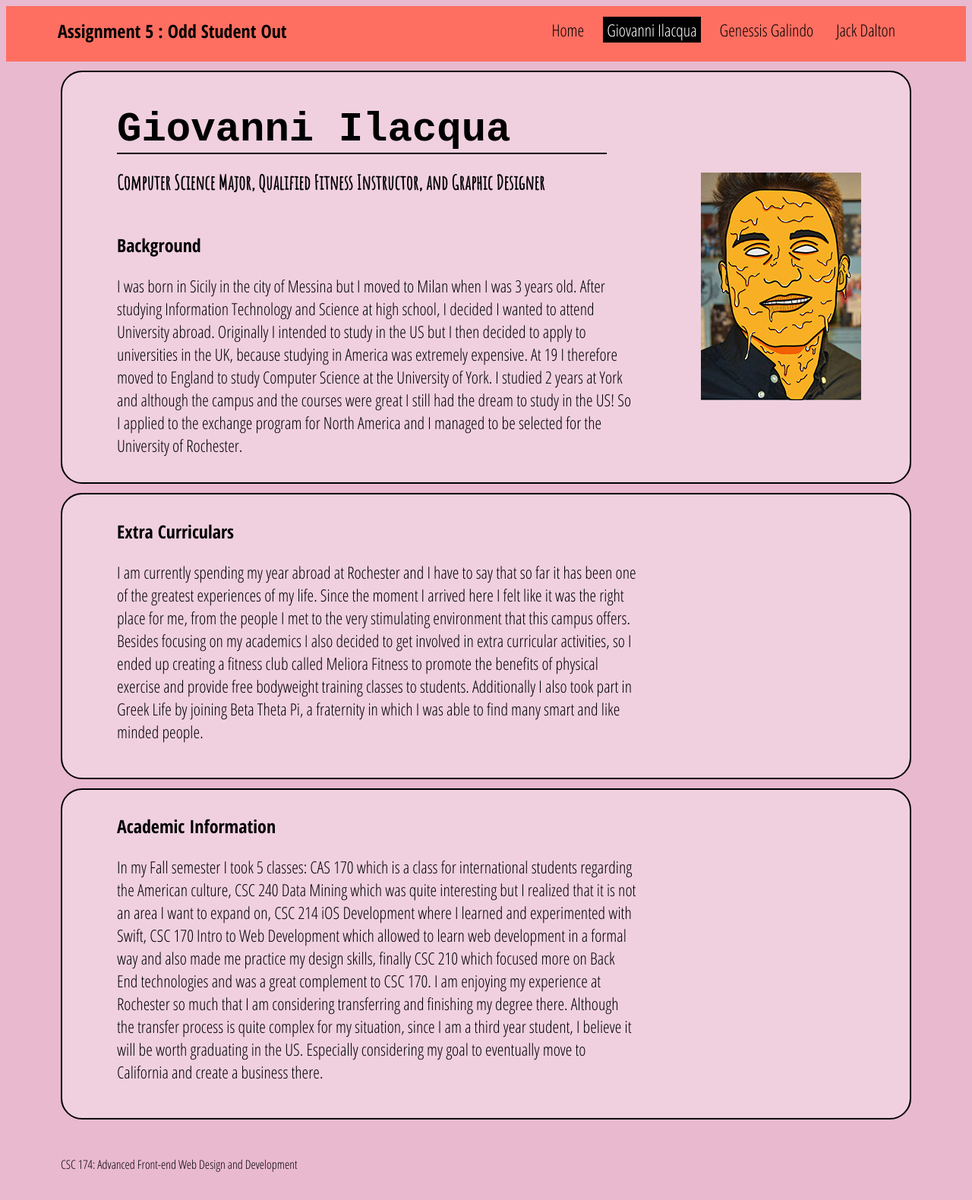
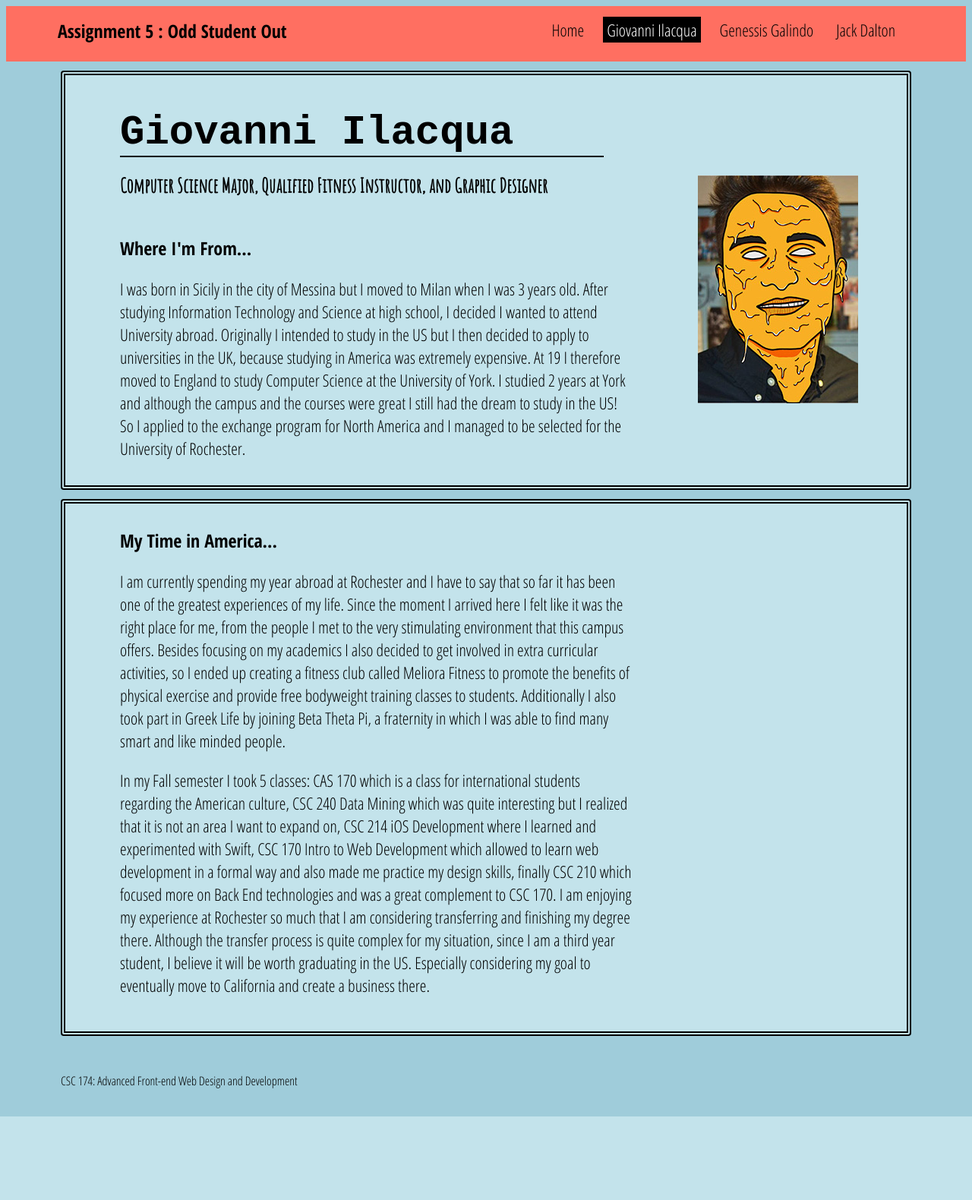
Before and after one commit to qw6200/CSC174Assignment5, a PHP site: page /giovanni.php in a window 1280 px wide. Shown: the whole page at 76% size. After the commit the page ends 1470 px from the top, so only its background shows below. Run offline with PHP 8.4, Linux system fonts and the light colour scheme.

Commit message:
made odd one more odd

```diff
--- a/css/styles.css
+++ b/css/styles.css
@@ -77,6 +77,32 @@ nav a{
 /************Layout Rules****************/
 
 /************Module Rules****************/
+
+.oddbody {
+    background-color: rgb(159, 204, 218);
+    font-family: 'Open Sans Condensed', sans-serif;
+}
+
+.oddbotcontainer {
+    margin: 0px 72px 12px 72px;
+    border: double 6px black;
+    border-radius: 4px;
+    background-color: rgb(195, 227, 235);
+    padding-bottom: 12px;
+}
+
+.oddtopcontainer {
+    display: grid;
+    grid-template-columns: 2fr 1fr;
+    margin: 0 auto;
+    border: double 6px black;
+    border-radius: 4px;
+    padding-left: 72px;
+    padding-bottom: 12px;
+    background-color: rgb(195, 227, 235);
+}
+
+
 .banner {
     display: flex;
     padding: 0px 68px 0px 68px;
@@ -122,12 +148,9 @@ nav a{
 
 .slider {
     margin: 24px 400px 12px 400px;
-
-
     background-color: rgb(240, 208, 223);
     text-align: center;
 }
-
 
 
 .homecontainer {
--- a/giovanni.php
+++ b/giovanni.php
@@ -6,7 +6,7 @@
 	<title>Giovanni Ilacqua</title>
 </head>
 
-<body>
+<body class="oddbody">
 
 	<header class="banner">
 
@@ -21,7 +21,7 @@
 
 	<main>
 		<article>
-			<div class="topcontainer">
+			<div class="oddtopcontainer">
 				<div class="student">
 					<h1>Giovanni Ilacqua</h1>
 					<h3>Computer Science Major, Qualified Fitness Instructor, and Graphic Designer</h3>
@@ -32,7 +32,7 @@
 				</div>
 
 				<div class="background">
-					<h2> Background </h2>
+					<h2> Where I'm From... </h2>
 					<p>I was born in Sicily in the city of Messina but I moved to Milan when I was 3 years old. After
 						studying
 						Information Technology
@@ -53,10 +53,10 @@
 			</div>
 		</article>
 
-		<div class="botcontainer">
+		<div class="oddbotcontainer">
 
 			<article class="botarticle">
-				<h2>Extra Curriculars</h2>
+				<h2>My Time in America...</h2>
 				<p>I am currently spending my year abroad at Rochester and I have to say that so far it has been one of
 					the
 					greatest experiences
@@ -72,13 +72,6 @@
 					Greek Life by joining
 					Beta Theta Pi, a fraternity in which I was able to find many smart and like minded people.
 				</p>
-			</article>
-
-		</div>
-
-		<div class="botcontainer">
-			<article class="botarticle">
-				<h2>Academic Information</h2>
 				<p>In my Fall semester I took 5 classes: CAS 170 which is a class for international students regarding
 					the
 					American culture,
@@ -101,8 +94,8 @@
 					move to California and create a business there.
 				</p>
 			</article>
+
 		</div>
-
 	</main>
 
 
--- a/index.php
+++ b/index.php
@@ -37,7 +37,7 @@
 				<h2>Which one is the Odd One out?</h2>
 
 				<p> One of these students is not like the others. Try can guess who it is.
-				<strong>Hint</strong>: Look at their major, and also where they are orignally from.
+				<strong>Hint</strong>: Look at their major, and also where they are orignally from. (Or the styling might give it away...)
 				</p>
 
 			</article>
```
